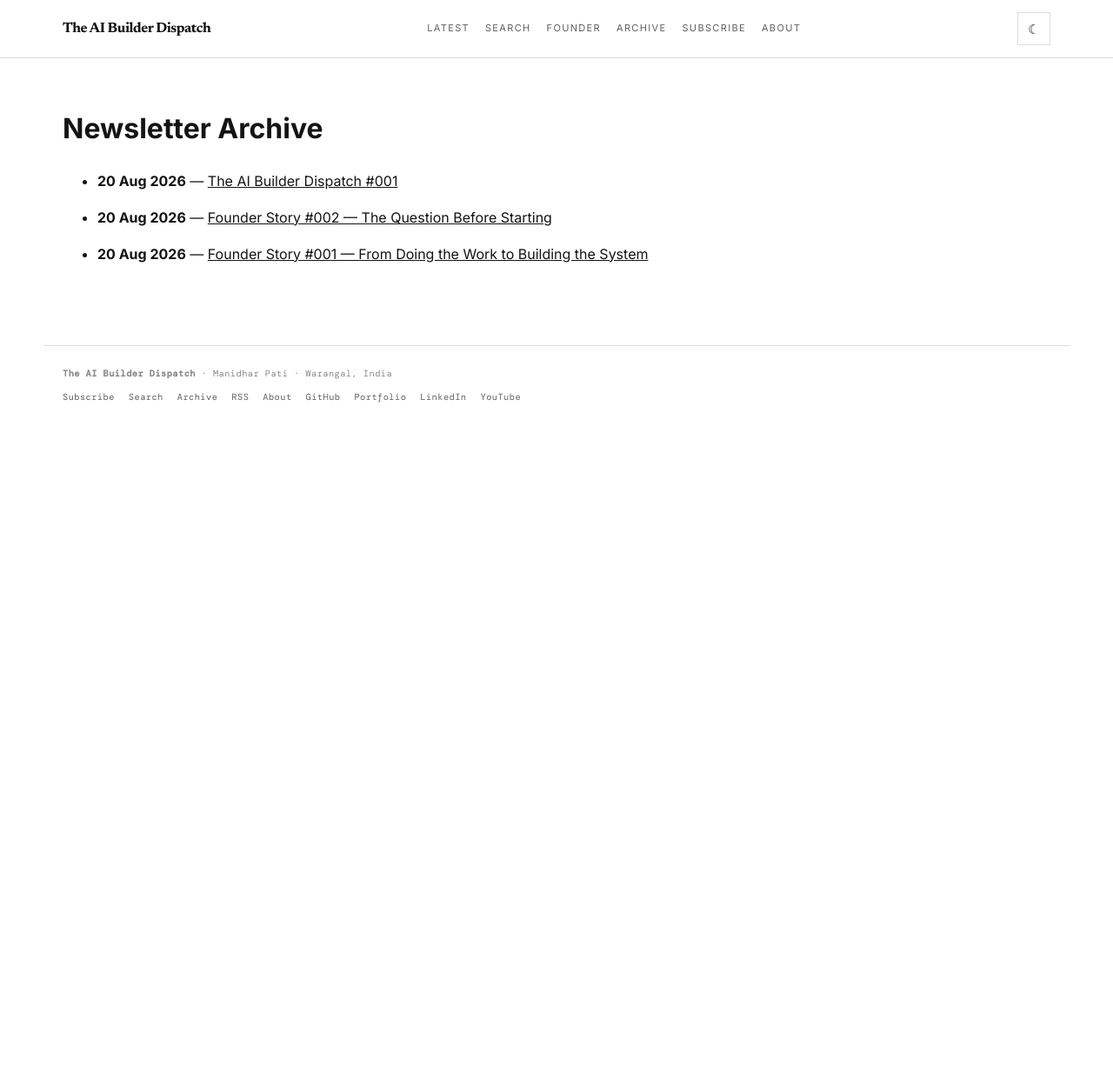
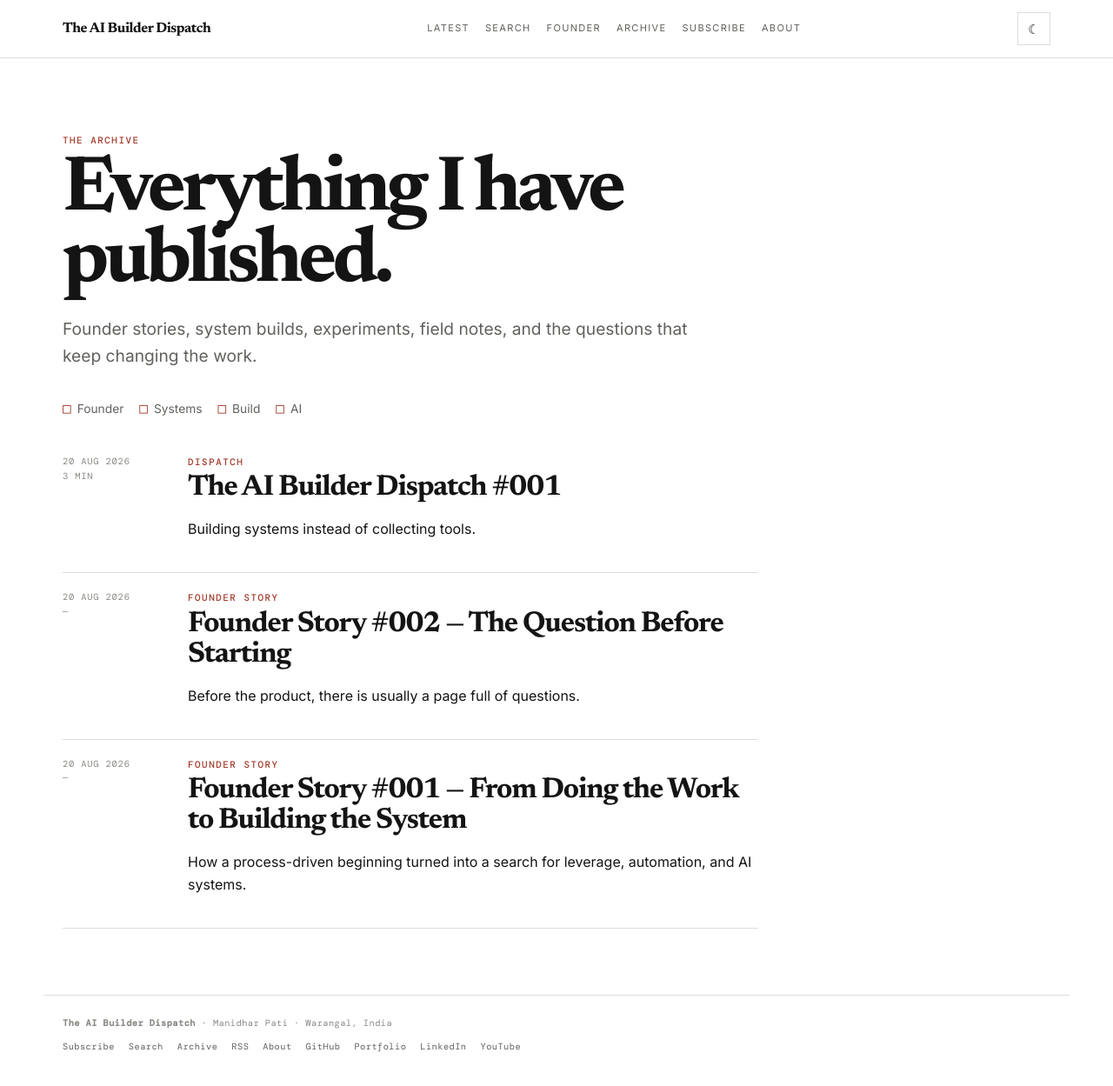
Before and after one commit to Manidhar8008/newsletter, a Jekyll site: the page built from archive.md, in a window 1280 px wide and 1253 px high. Shown: the top 1249 px of the window at 87% size. Built offline with Jekyll 4.4.1, drawn with Linux system fonts in a browser that asks for light colours.

Commit message:
Turn archive into searchable editorial index

```diff
--- a/archive.md
+++ b/archive.md
@@ -1,11 +1,32 @@
 ---
 layout: default
 title: Archive
+description: "The complete archive of The AI Builder Dispatch."
 permalink: /archive/
 ---
 
-# Newsletter Archive
+<article class="issue simple-page">
+  <div class="eyebrow">THE ARCHIVE</div>
+  <h1>Everything I have published.</h1>
+  <p class="lead">Founder stories, system builds, experiments, field notes, and the questions that keep changing the work.</p>
 
-{% for issue in site.posts %}
-- **{{ issue.date | date: "%d %b %Y" }}** — [{{ issue.title }}]({{ issue.url | relative_url }})
-{% endfor %}
+  <div class="topic-list" style="margin:32px 0 20px">
+    <a href="{{ '/search/' | relative_url }}?q=founder"><span class="check-box">□</span> Founder</a>
+    <a href="{{ '/search/' | relative_url }}?q=systems"><span class="check-box">□</span> Systems</a>
+    <a href="{{ '/search/' | relative_url }}?q=build"><span class="check-box">□</span> Build</a>
+    <a href="{{ '/search/' | relative_url }}?q=AI"><span class="check-box">□</span> AI</a>
+  </div>
+
+  <section class="archive-preview">
+  {% for issue in site.posts %}
+    <article class="archive-row">
+      <div class="issue-date">{{ issue.date | date: "%d %b %Y" }}<br>{{ issue.read_time | default: '—' }}{% if issue.read_time %} min{% endif %}</div>
+      <div>
+        <div class="eyebrow">{{ issue.section | default: 'DISPATCH' }}</div>
+        <h3><a href="{{ issue.url | relative_url }}">{{ issue.title }}</a></h3>
+        <p>{{ issue.description | default: issue.excerpt | strip_html | truncate: 180 }}</p>
+      </div>
+    </article>
+  {% endfor %}
+  </section>
+</article>
```
